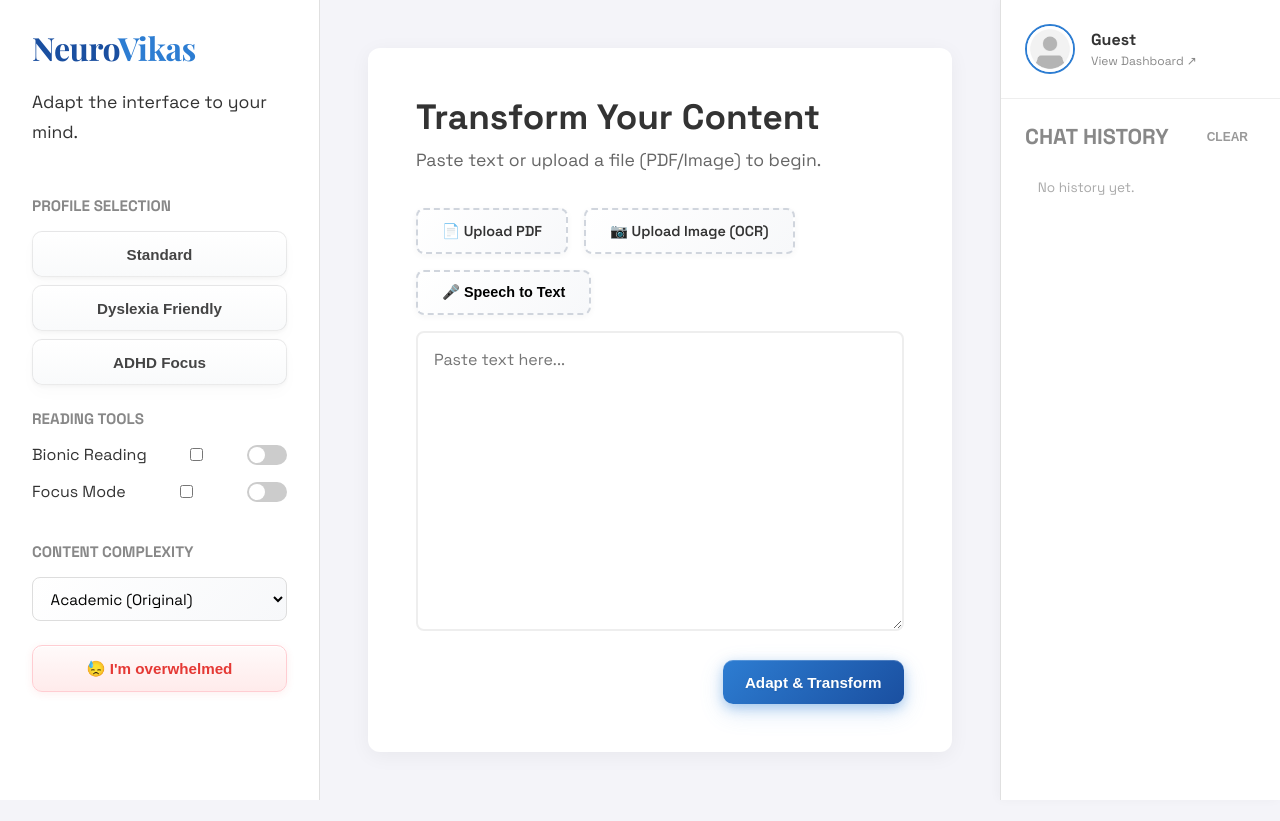
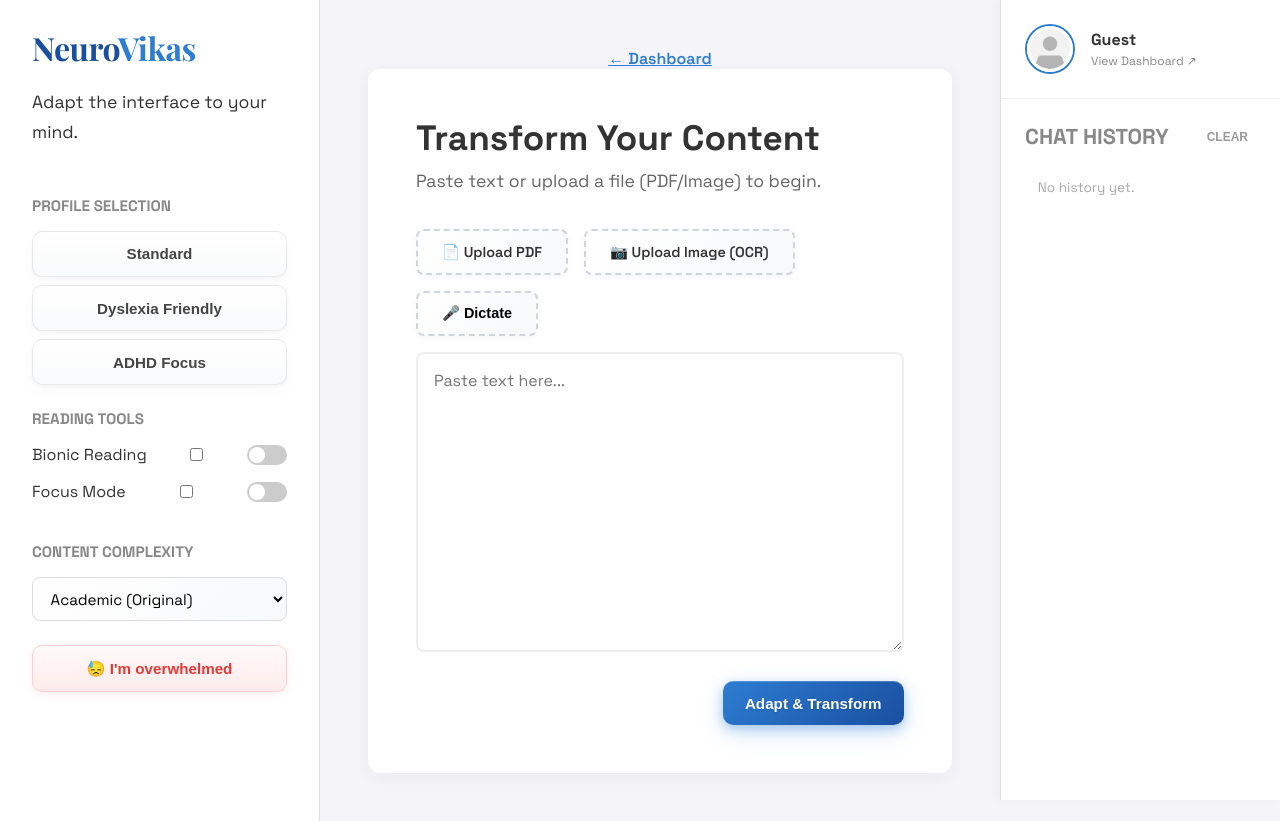
Before and after one commit to jeevan-kumar2006/NeuroVikas, a plain HTML site: page frontend/index.html in a window 1280 px wide. Before the commit the page ends 800 px from the top, so only its background shows below. Drawn offline with nearby package versions, Linux system fonts and the light colour scheme.

Commit message:
Update index.html

```diff
--- a/frontend/index.html
+++ b/frontend/index.html
@@ -55,9 +55,15 @@
     <!-- Main Content Area (Shifted Left) -->
     <main class="content-area" id="content-area">
 
-        <!-- Focus Mask Overlays (Top & Bottom dark slabs) -->
+        <!-- Focus Mask Overlays (Top, Bottom dark slabs, and bright ruler) -->
         <div class="focus-mask-top" id="focus-mask-top"></div>
+        <div class="focus-mask-ruler" id="focus-mask-ruler"></div>
         <div class="focus-mask-bottom" id="focus-mask-bottom"></div>
+
+        <!-- Top Action Bar -->
+        <div class="top-bar">
+            <a href="dashboard.html" class="btn-back">← Dashboard</a>
+        </div>
 
         <!-- INPUT VIEW -->
         <section class="input-view" id="input-view">
@@ -74,8 +80,8 @@
                     📷 Upload Image (OCR)
                     <input type="file" id="img-input" accept="image/*" hidden onchange="handleFileUpload(this)">
                 </label>
-                <button class="upload-btn" id="dictate-btn" onclick="toggleDictation()" title="Speech to Text">
-                    🎤 Speech to Text
+                <button class="upload-btn stt-btn" id="stt-btn" onclick="toggleSTT(event)" title="Dictate Text">
+                    🎤 Dictate
                 </button>
             </div>
 
```
